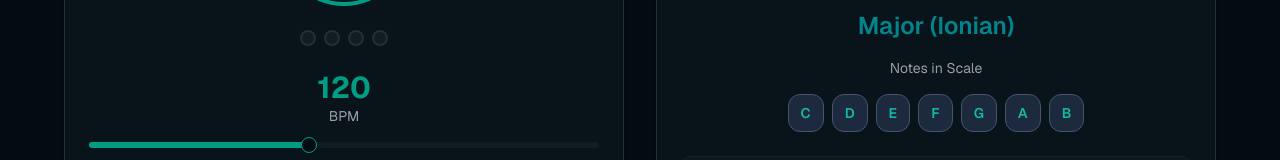
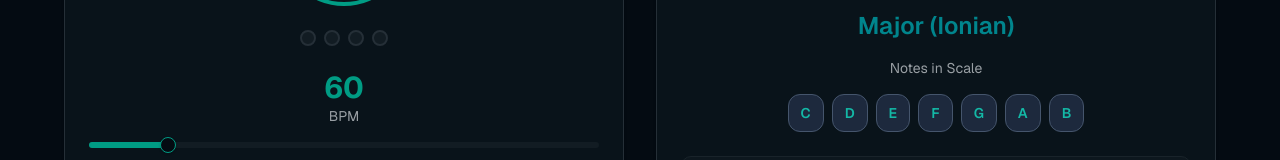
Before and after one commit to Sachin-Singhania/Music-Practice, a Next.js app: page / in a window 1280 px wide. Shown: the part 357-517 px from the top of the page. Built offline with nearby package versions, Linux system fonts and the light colour scheme.

Commit message:
Update music-practice-app.tsx

```diff
--- a/components/music-practice-app.tsx
+++ b/components/music-practice-app.tsx
@@ -479,7 +479,7 @@ const isAccidentalKey = (key: string): boolean => {
 }
 
 export function MusicPracticeApp() {
-  const [bpm, setBpm] = useState([120])
+  const [bpm, setBpm] = useState([60])
   const [timeSignature, setTimeSignature] = useState("4/4")
   const [isPlaying, setIsPlaying] = useState(false)
   const [currentKey, setCurrentKey] = useState(KEYS[0])
```
